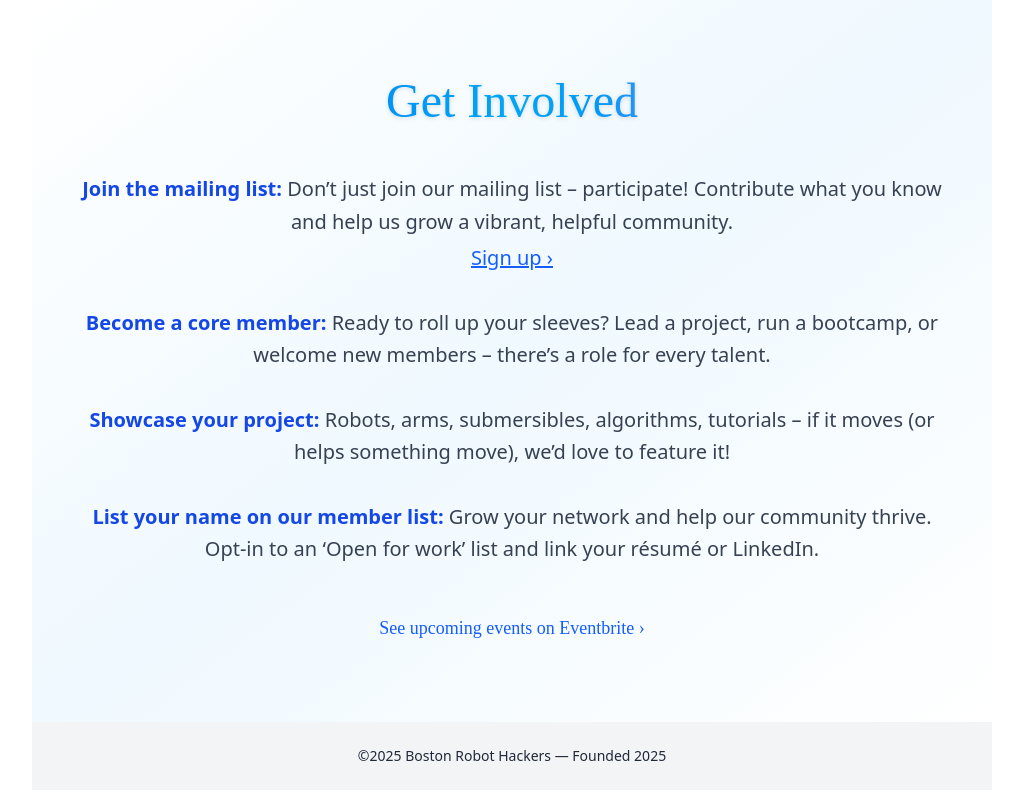
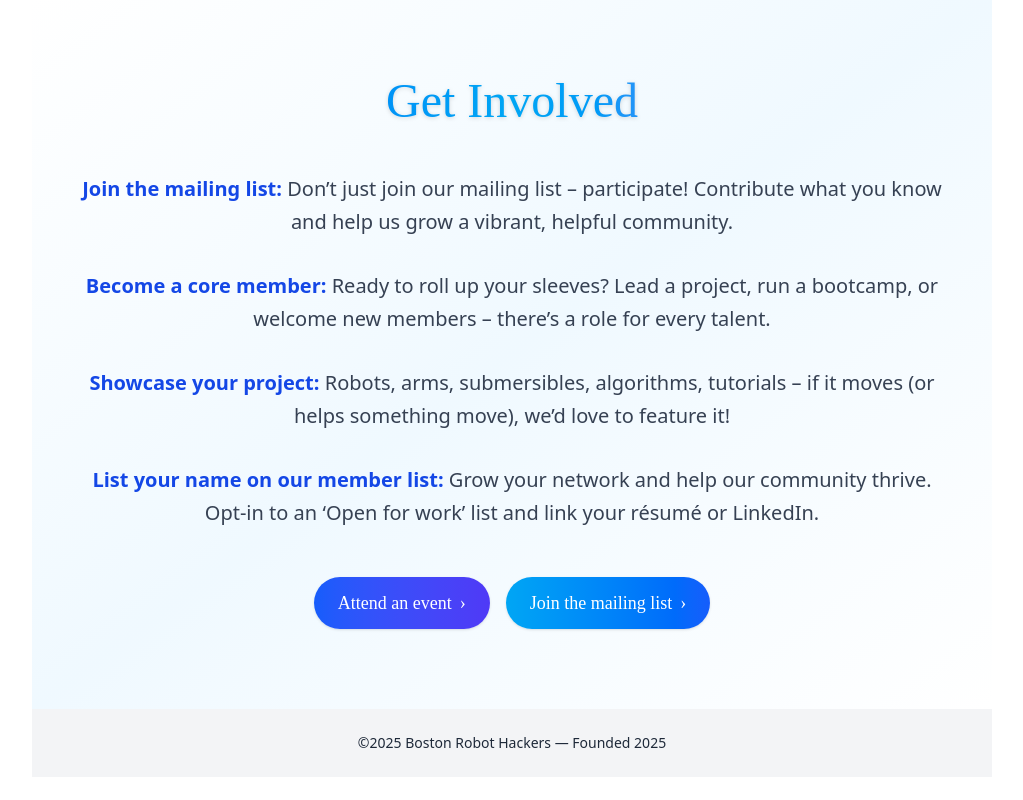
Before and after one commit to Boston-Robot-Hackers/brh-website, a React (Vite) app: page / in a window 1280 px wide. Shown: the part 1583-2383 px from the top of the page, without its empty margins (128-1151 px from the left). Built offline with nearby package versions, Linux system fonts and the light colour scheme.

Commit message:
Improved get involved page

```diff
--- a/src/components/GetInvolved.jsx
+++ b/src/components/GetInvolved.jsx
@@ -1,50 +1,85 @@
-import { motion } from 'framer-motion';
+import { motion } from "framer-motion";
 
-const GetInvolved = ({ actions }) => (
+export default function GetInvolvedSection() {
+    const items = [
+        {
+            title: "Join the mailing list",
+            description:
+                "Don’t just join our mailing list – participate! Contribute what you know and help us grow a vibrant, helpful community.",
+        },
+        {
+            title: "Become a core member",
+            description:
+                "Ready to roll up your sleeves? Lead a project, run a bootcamp, or welcome new members – there’s a role for every talent.",
+        },
+        {
+            title: "Showcase your project",
+            description:
+                "Robots, arms, submersibles, algorithms, tutorials – if it moves (or helps something move), we’d love to feature it!",
+        },
+        {
+            title: "List your name on our member list",
+            description:
+                "Grow your network and help our community thrive. Opt‑in to an ‘Open for work’ list and link your résumé or LinkedIn.",
+        },
+    ];
+
+    return (
         <section id="get-involved" className="relative py-20 px-6 text-center overflow-hidden">
+            {/* Background accent */}
             <div className="pointer-events-none absolute inset-0 -z-10 bg-gradient-to-br from-white via-sky-50 to-transparent" />
+
+            {/* Section heading */}
             <motion.h2
                 className="font-[Telex] text-4xl md:text-5xl mb-12 text-transparent bg-clip-text bg-gradient-to-r from-blue-600 via-sky-500 to-indigo-500 drop-shadow-sm"
                 initial={{ opacity: 0, y: 20 }}
                 whileInView={{ opacity: 1, y: 0 }}
                 viewport={{ once: true, amount: 0.6 }}
-      transition={{ duration: 0.7, ease: 'easeOut' }}
+                transition={{ duration: 0.7, ease: "easeOut" }}
             >
                 Get Involved
             </motion.h2>
+
+            {/* Informational paragraphs */}
             <motion.div
                 className="mx-auto max-w-4xl text-lg md:text-xl leading-relaxed text-gray-700 space-y-8"
                 initial={{ opacity: 0, y: 20 }}
                 whileInView={{ opacity: 1, y: 0 }}
                 viewport={{ once: true, amount: 0.6 }}
-      transition={{ duration: 0.8, ease: 'easeOut', delay: 0.1 }}
+                transition={{ duration: 0.8, ease: "easeOut", delay: 0.1 }}
             >
-      {actions.map((action) => (
-        <p key={action.title}>
-          <span className="font-semibold text-blue-700">{action.title}:</span> {action.description}
-          {action.link && (
-            <>
-              <br />
-              <a href={action.link} target="_blank" rel="noreferrer" className="text-blue-600 underline inline-block mt-1">
-                {action.linkLabel}
-              </a>
-            </>
-          )}
+                {items.map((item) => (
+                    <p key={item.title}>
+                        <span className="font-semibold text-blue-700">{item.title}:</span> {item.description}
                     </p>
                 ))}
             </motion.div>
+
+            {/* CTA buttons */}
             <motion.div
-      className="mt-12"
+                className="mt-12 flex flex-col sm:flex-row justify-center gap-4"
                 initial={{ opacity: 0, y: 20 }}
                 whileInView={{ opacity: 1, y: 0 }}
                 viewport={{ once: true, amount: 0.6 }}
-      transition={{ duration: 0.8, ease: 'easeOut', delay: 0.2 }}
+                transition={{ duration: 0.8, ease: "easeOut", delay: 0.2 }}
             >
-      <a href="TODO_EVENTBRITE_LINK" className="inline-block font-[Telex] text-base md:text-lg text-blue-600 hover:underline">
-        See upcoming events on Eventbrite ›
+                <a
+                    href="TODO_EVENTBRITE_LINK"
+                    className="group inline-flex items-center font-[Telex] text-base md:text-lg text-white bg-gradient-to-r from-blue-600 to-indigo-600 px-6 py-3 rounded-full shadow hover:brightness-110 transition-all"
+                >
+                    Attend an event
+                    <span className="ml-2 transform transition-transform duration-200 group-hover:translate-x-1">›</span>
+                </a>
+                <a
+                    href="https://forms.gle/XpLnf6C2p5gZQddr6"
+                    target="_blank"
+                    rel="noreferrer"
+                    className="group inline-flex items-center font-[Telex] text-base md:text-lg text-white bg-gradient-to-r from-sky-500 to-blue-600 px-6 py-3 rounded-full shadow hover:brightness-110 transition-all"
+                >
+                    Join the mailing list
+                    <span className="ml-2 transform transition-transform duration-200 group-hover:translate-x-1">›</span>
                 </a>
             </motion.div>
         </section>
     );
-
-export default GetInvolved;
+}
--- a/src/pages/Home.jsx
+++ b/src/pages/Home.jsx
@@ -97,33 +97,7 @@ export const Home = () => {
         { href: "#get-involved", label: "Get Involved" },
     ];
 
-    const actions = [
-        {
-            title: "Join the mailing list",
-            description:
-                "Don’t just join our mailing list – participate! Contribute what you know and help us grow a vibrant, helpful community.",
-            link: "https://forms.gle/XpLnf6C2p5gZQddr6",
-            linkLabel: "Sign up ›",
-        },
-        {
-            title: "Become a core member",
-            description:
-                "Ready to roll up your sleeves? Lead a project, run a bootcamp, or welcome new members – there’s a role for every talent.",
-            link: null,
-        },
-        {
-            title: "Showcase your project",
-            description:
-                "Robots, arms, submersibles, algorithms, tutorials – if it moves (or helps something move), we’d love to feature it!",
-            link: null,
-        },
-        {
-            title: "List your name on our member list",
-            description:
-                "Grow your network and help our community thrive. Opt‑in to an ‘Open for work’ list and link your résumé or LinkedIn.",
-            link: null,
-        },
-    ];
+
 
     return (
         <div className="font-sans text-gray-800">
@@ -132,7 +106,7 @@ export const Home = () => {
             <Welcome />
             <Projects projects={projects} />
             <Members members={members} />
-            <GetInvolved actions={actions} />
+            <GetInvolved />
             <Footer />
         </div>
     );
```
Lines whose indentation alone changed are shown as unchanged.
